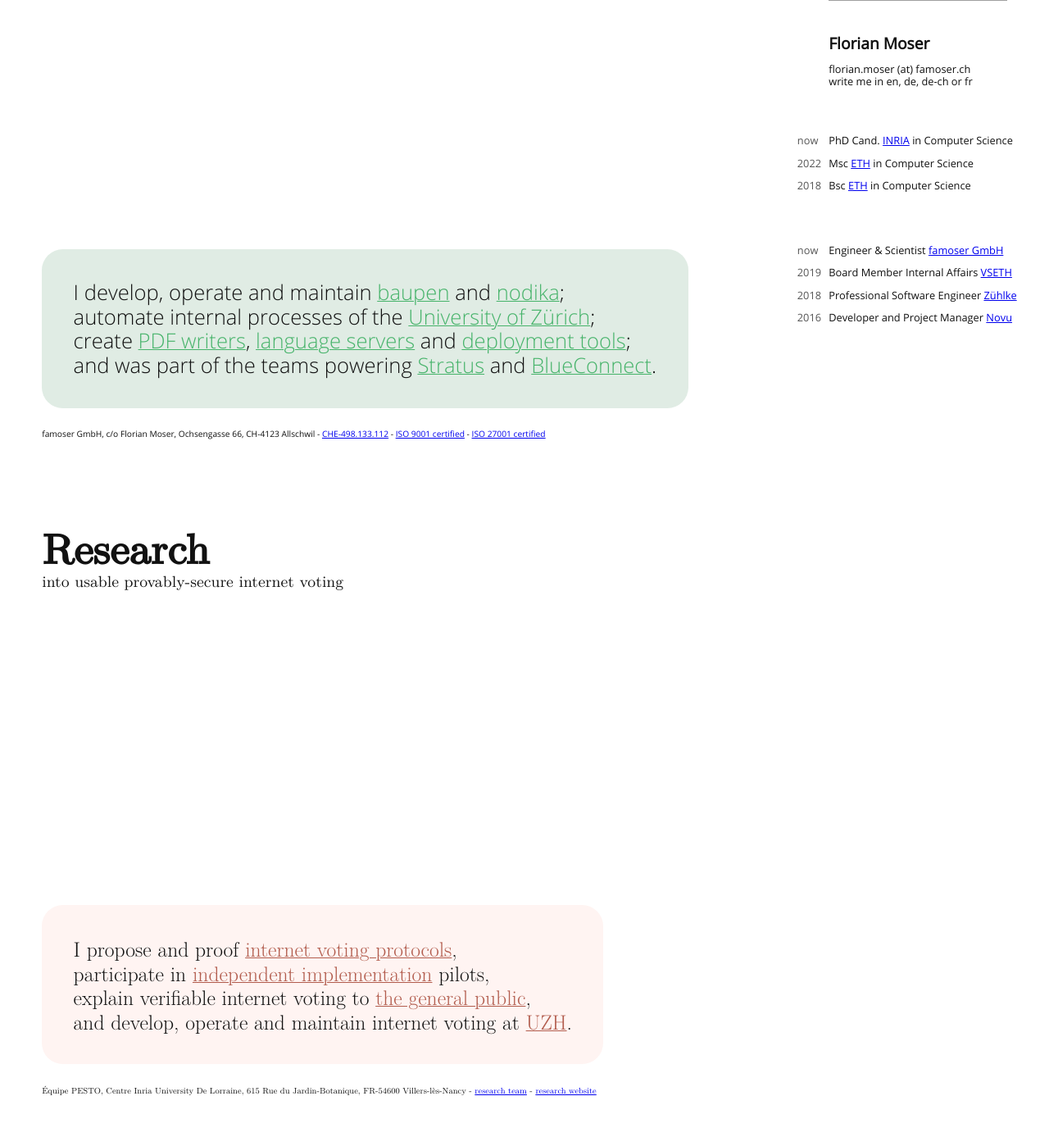
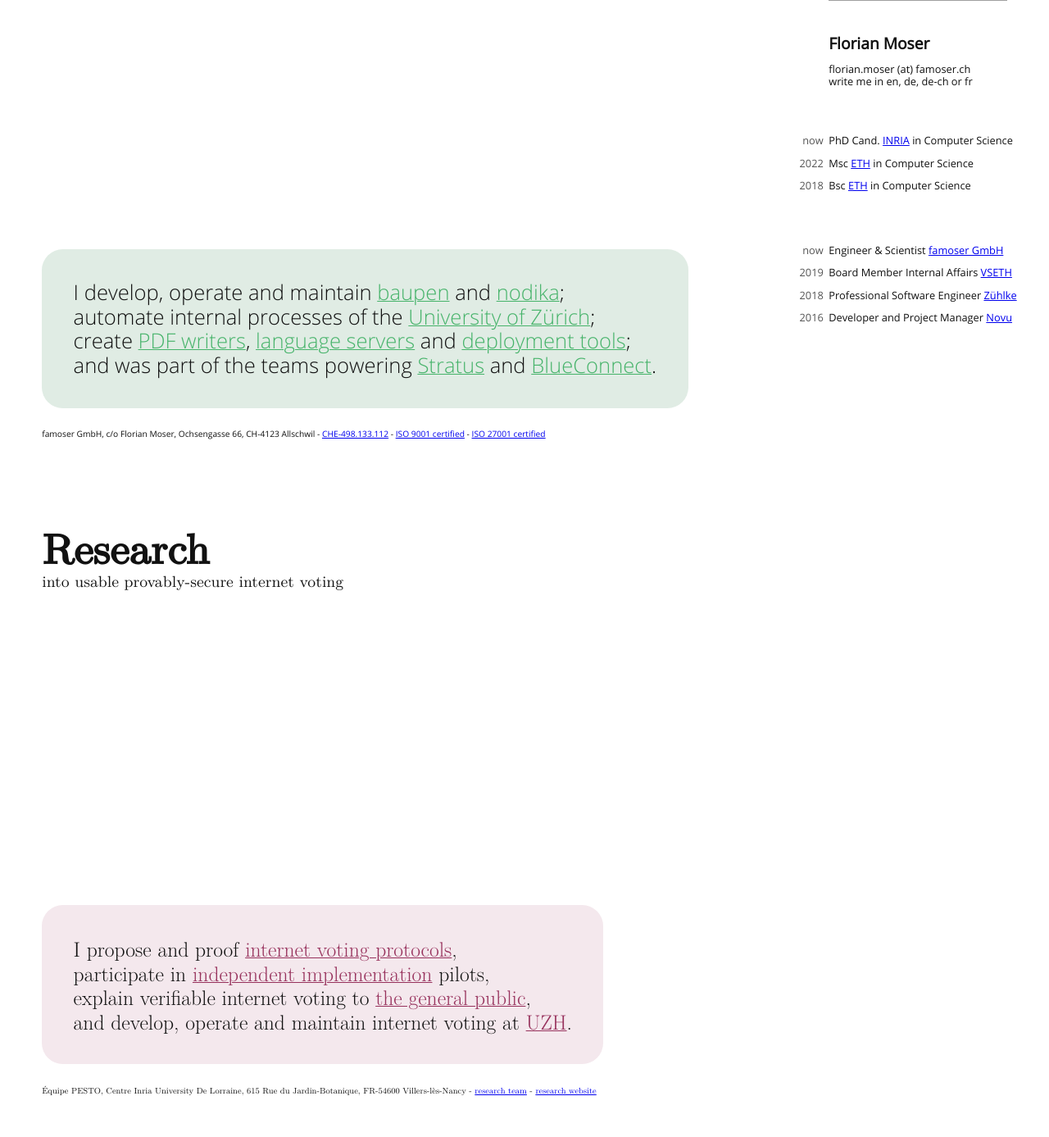
Before and after one commit to famoser/famoser.ch, a PHP site: page / in a window 1280 px wide. Shown: the part 213-1600 px from the top of the page at 82% size. Run offline with PHP 8.4, Linux system fonts and the light colour scheme; grey boxes are pictures that could not be loaded.

Commit message:
Small styling improvements

```diff
--- a/public/css/styles.css
+++ b/public/css/styles.css
@@ -50,7 +50,7 @@ a:hover, a:focus {
     background-color: #e0ece4;
 }
 .background-red {
-    background-color: #fff4f2;
+    background-color: #F4E8ED;
 }
 
 .background-green a,
@@ -62,7 +62,7 @@ a:hover, a:focus {
 .background-red a,
 .background-red a:hover,
 .background-red a:focus {
-    color: #B25C4D;
+    color: #97315c;
 }
 
 
@@ -110,6 +110,9 @@ body {
     padding: 3em;
     border-radius: 2em;
     margin-bottom: 2em;
+
+    position: relative;
+    z-index: 1;
 }
 
 .description p {
@@ -162,9 +165,11 @@ body {
 }
 
 .time-table td:first-child {
-    min-width: 3em;
-    max-width: 3em;
+    min-width: 2.5em;
+    max-width: 2.5em;
+    padding-right: 0.5em;
     color: #555;
+    text-align: end;
 }
 
 .education, .experience {
@@ -172,14 +177,17 @@ body {
     margin-top: 4em;
 }
 
+/* extreme landscape */
+@media (min-aspect-ratio: 15/9) {
+    html, body {
+        font-size: 1.73vh;
+    }
+}
+
 /* horizontal */
 @media (max-aspect-ratio: 12.5/11) {
     html, body {
         font-size: 1.3vw;
-    }
-
-    .sidebar {
-        z-index: -1;
     }
 
     .footer {
@@ -231,14 +239,7 @@ body {
     }
 }
 
-/* extreme landscape */
-@media (min-aspect-ratio: 15/9) {
-    html, body {
-        font-size: 1.73vh;
-    }
-}
-
-/* smartphone */
+/* small screen */
 @media (max-width: 950px) and (max-height: 950px) {
     html, body {
         font-size: 2.99vw;
```
